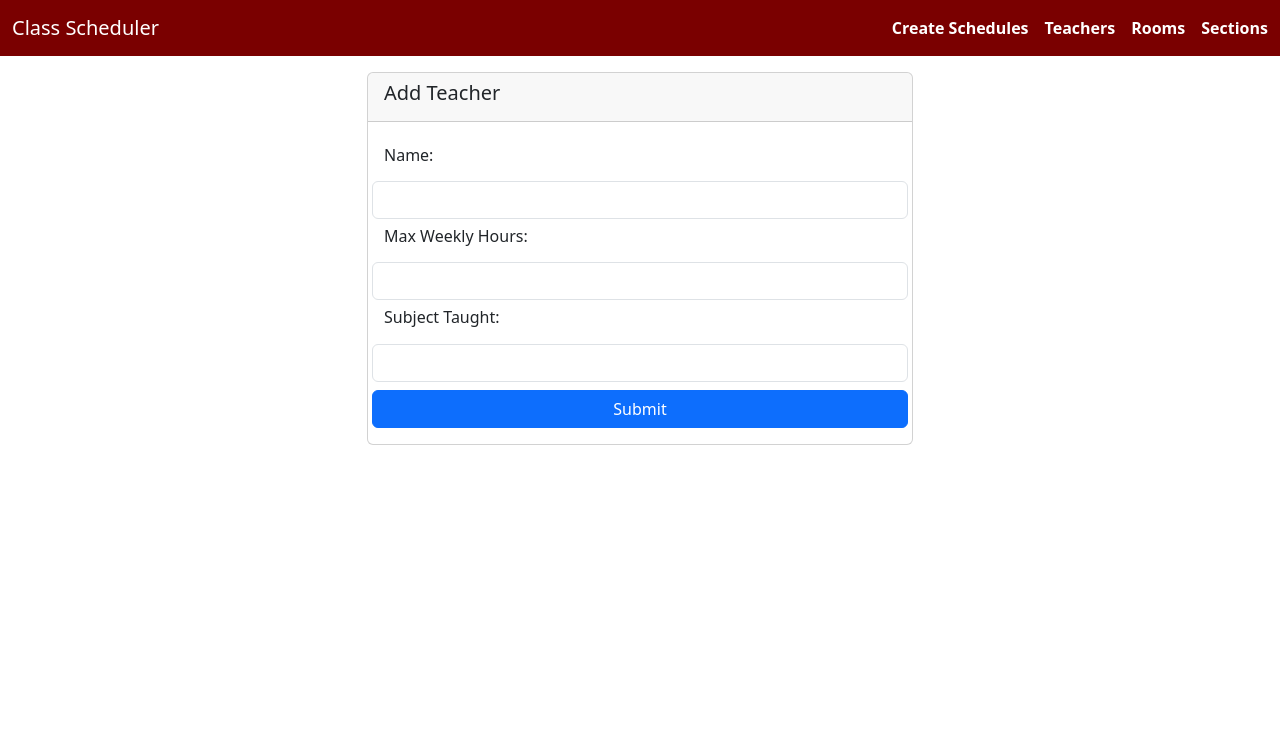
After one commit to King-gil/MSYS30, a Django app: template MSYS30/class_scheduler/class_scheduler_app/templates/class_scheduler_app/create_employee_page.html in a window 1280 px wide. The commit adds this page. Shown: the top 733 px of the page. Run offline with Django 5.2, Linux system fonts and the light colour scheme; the template is opened without the code that fills it, so the values that code supplies are empty; some libraries are stand-ins or nearby versions.

Commit message:
added add teacher

```diff
--- a/MSYS30/class_scheduler/class_scheduler_app/templates/class_scheduler_app/base.html
+++ b/MSYS30/class_scheduler/class_scheduler_app/templates/class_scheduler_app/base.html
@@ -5,7 +5,7 @@
 <html>
     <head>
         <meta charset="UTF-8">
-        <title>LAZAPEE Payroll</title>
+        <title>Class Scheduler</title>
         <link rel="stylesheet" href="https://fonts.googleapis.com/css?family=Roboto:300,400,500,700|Material+Icons">
         <link rel="stylesheet" href="{% static '/bootstrap/css/bootstrap.min.css' %}">
         <link rel="stylesheet" href="{% static '/bootstrap/css/custom.css' %}">
--- /dev/null
+++ b/MSYS30/class_scheduler/class_scheduler_app/templates/class_scheduler_app/create_employee_page.html
@@ -0,0 +1,38 @@
+{% extends 'class_scheduler_app/base.html' %}
+{% block content %}
+<div class="col-6 mb-5">
+    <div class="card">
+        <div class="card-header">
+            <h5>Add Teacher</h5>
+        </div>
+        <div class="card-body">
+            <form method="POST" action="">{% csrf_token %} <!-- add smth in action-->
+
+                <div class="row mt-2">
+                    <label for="name" class="form-label"><h6>Name:</h6></label>
+                    <input type="text" class="form-control" id="name" name="name" required>
+                </div>
+                <div class="row mt-2">
+                    <label for="max_weekly_hours" class="form-label"><h6>Max Weekly Hours:</h6></label>
+                    <input type="number" class="form-control" id="max_weekly_hours" name="max_weekly_hours" required>
+                </div>
+                <div class="row mt-2">
+                    <label for="subject_taught" class="form-label"><h6>Subject Taught:</h6></label>
+                    <input type="number" class="form-control" id="subject_taught" name="subject_taught"> <!-- edit this -->
+                </div>
+                <div class="row mt-2">
+                    <button type="submit" class="btn btn-primary">Submit</button>
+                </div>
+                {% if messages %}
+                    {% for message in messages %}
+                        <div class="mt-3 alert alert-danger alert-dismissible fade show" role="alert">
+                            {{ message }}
+                            <button type="button" class="btn-close" data-bs-dismiss="alert" aria-label="Close"></button>
+                        </div>
+                    {% endfor %}
+                {% endif %}
+            </form>
+        </div>
+    </div>
+</div>
+{% endblock %}
--- a/MSYS30/class_scheduler/class_scheduler_app/templates/class_scheduler_app/teachers.html
+++ b/MSYS30/class_scheduler/class_scheduler_app/templates/class_scheduler_app/teachers.html
@@ -7,7 +7,7 @@
             <h2>Teachers</h2>
         </div>
         <div class="col-auto mr-auto">
-            <a href="" class="btn btn-secondary">+ New Schedule</a>
+            <a href="" class="btn btn-secondary">+ Add Teacher</a>
         </div>
     </div>
 </div>
```
